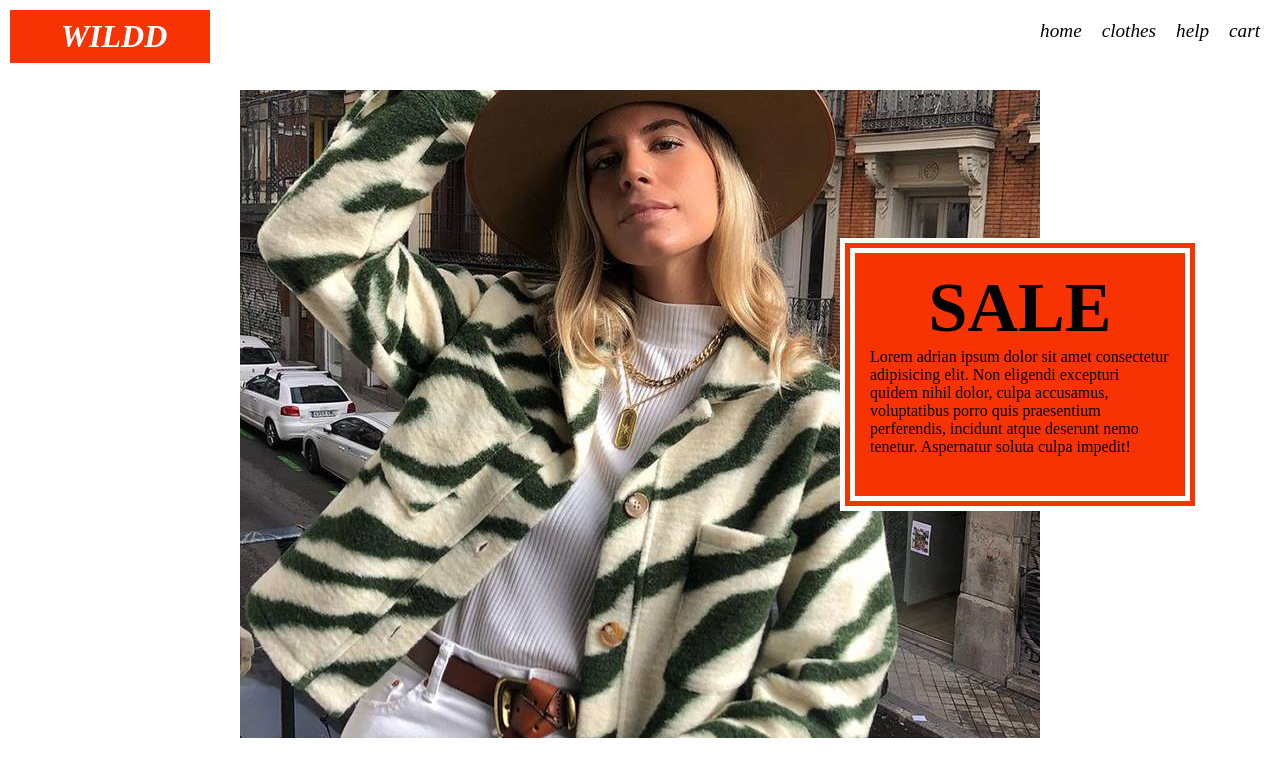
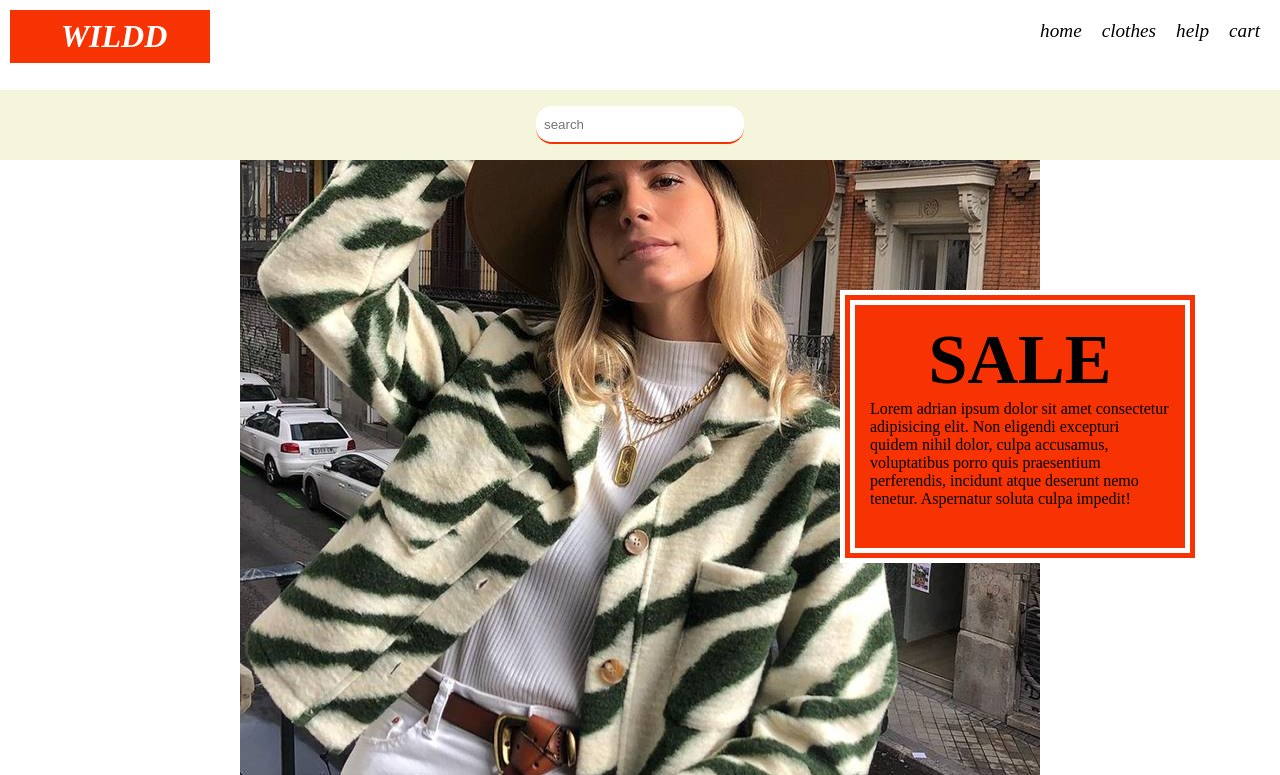
Before and after one commit to adrianzir/wild_clothes_2, a plain HTML site: page index.html in a window 1280 px wide. Shown: the top 775 px of the page. Drawn offline with Linux system fonts and the light colour scheme.

Commit message:
ligero cambio en el index

```diff
--- a/css/style.css
+++ b/css/style.css
@@ -28,7 +28,7 @@
   background-image: url("../images/neutraliza_4176c12b_800x1100.jpg");
   height: 600px;
   width: 100%;
-  padding-top: 90px;
+  padding-top: 120px;
   background-position: center;
   background-repeat: no-repeat;
 }
--- a/sass/_components.scss
+++ b/sass/_components.scss
@@ -7,7 +7,6 @@ nav{
     font-style: oblique;
     font-size: 120%;
     width: 100%;
-    margin-top: 0%;
     position: fixed;
     z-index: 1;
     display: flex;
@@ -53,3 +52,21 @@ nav{
 
 
 }
+.nav__2{
+    height: 70px;
+    width: 100%;
+    display: flex;
+    justify-content: center;
+    background-color: beige;
+    z-index: 0;
+    position:relative;
+    top: 90px;
+
+        #search__input{
+            width: 12rem;
+            margin: 1rem 0rem;
+            padding: 0.5rem;
+            border-radius: 1rem;
+
+        }
+}
```
Also changed, not shown: sass/styles.css, 1 other file.
